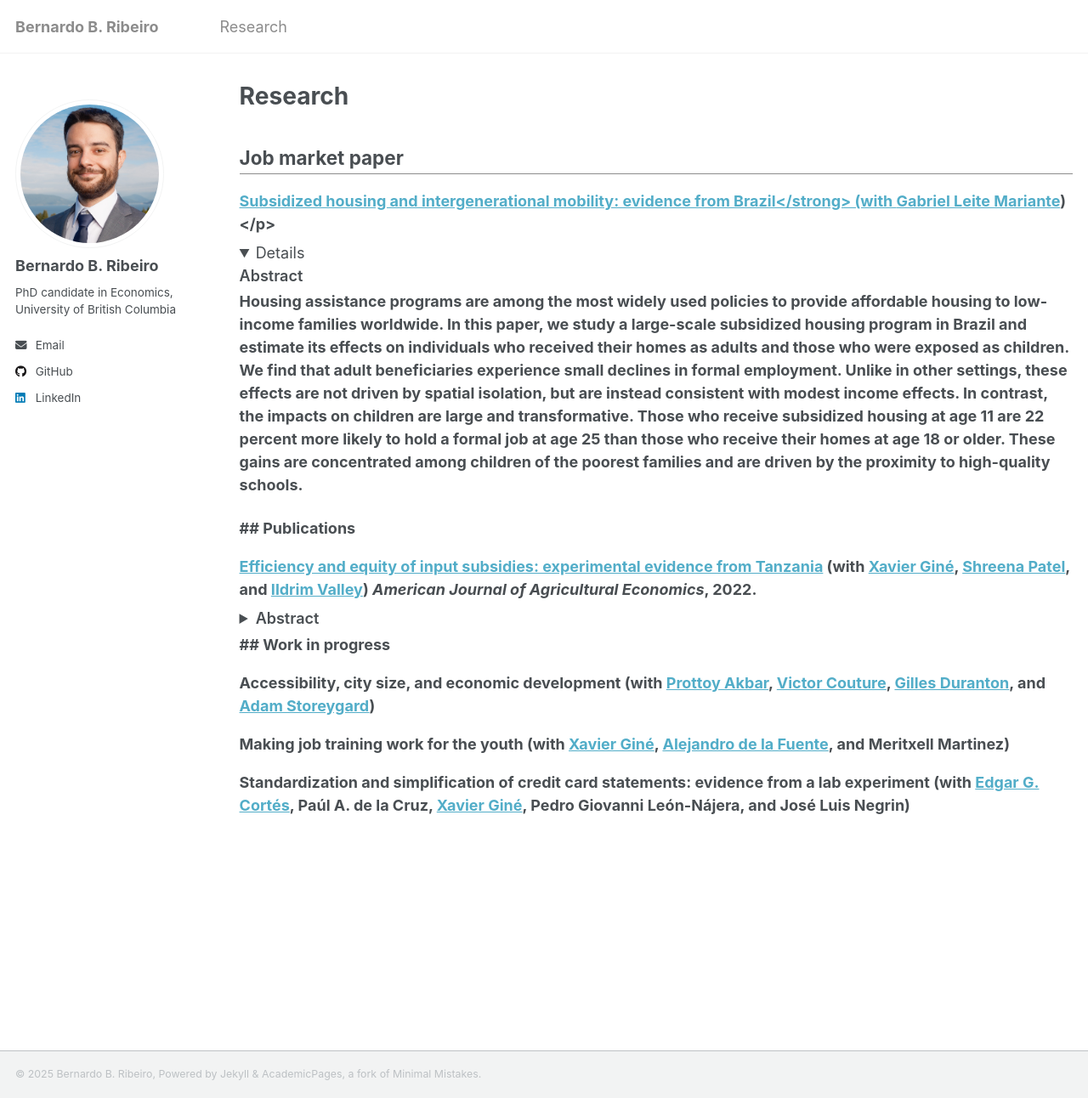
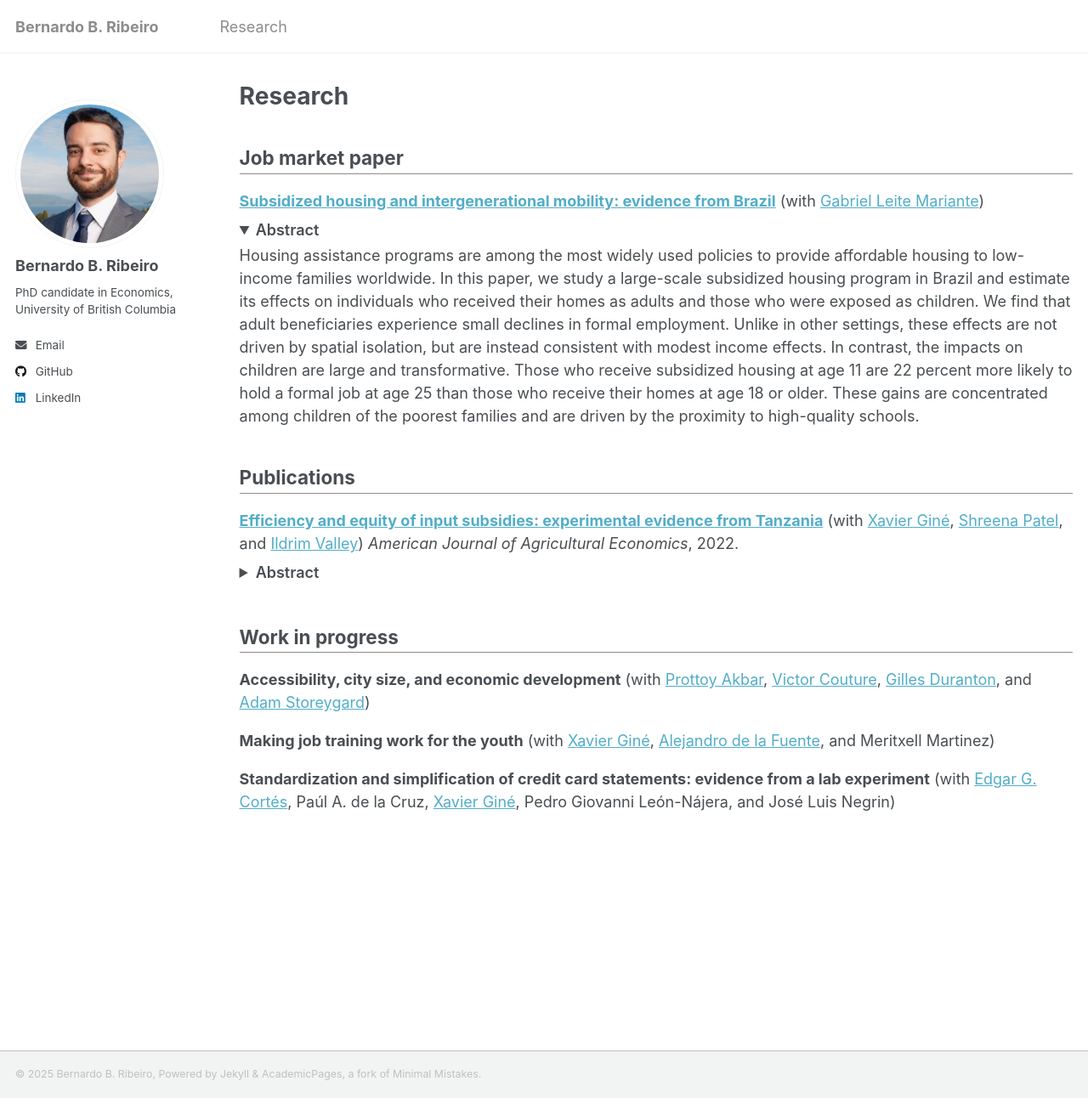
Before and after one commit to bbribeiro/bbribeiro.github.io, a Jekyll site: the page built from _pages/research.md, in a window 1280 px wide and 1292 px high. Shown: the whole window at 85% size. Built offline with Jekyll 4.4.1, drawn with Linux system fonts in a browser that asks for light colours; a script that is not in the unit is left out.

Commit message:
Update research.md

```diff
--- a/_pages/research.md
+++ b/_pages/research.md
@@ -7,7 +7,7 @@ author_profile: true
 
 ## Job market paper
 
-<p class="paper-title"><strong><a href="https://bbribeiro.github.io/files/jmp_bbr.pdf">Subsidized housing and intergenerational mobility: evidence from Brazil</strong> (with <a href="https://www.gleitemariante.com/home">Gabriel Leite Mariante</a>)</p>
+<p class="paper-title"><strong><a href="https://bbribeiro.github.io/files/jmp_bbr.pdf"> Subsidized housing and intergenerational mobility: evidence from Brazil</a></strong> (with <a href="https://www.gleitemariante.com/home">Gabriel Leite Mariante</a>)</p>
 <details class="abstract" open>
   <summary>Abstract</summary>
   <p>Housing assistance programs are among the most widely used policies to provide affordable housing to low-income families worldwide. In this paper, we study a large-scale subsidized housing program in Brazil and estimate its effects on individuals who received their homes as adults and those who were exposed as children. We find that adult beneficiaries experience small declines in formal employment. Unlike in other settings, these effects are not driven by spatial isolation, but are instead consistent with modest income effects. In contrast, the impacts on children are large and transformative. Those who receive subsidized housing at age 11 are 22 percent more likely to hold a formal job at age 25 than those who receive their homes at age 18 or older. These gains are concentrated among children of the poorest families and are driven by the proximity to high-quality schools.</p>
```
